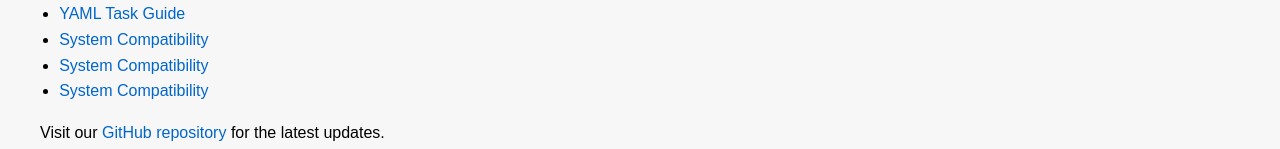
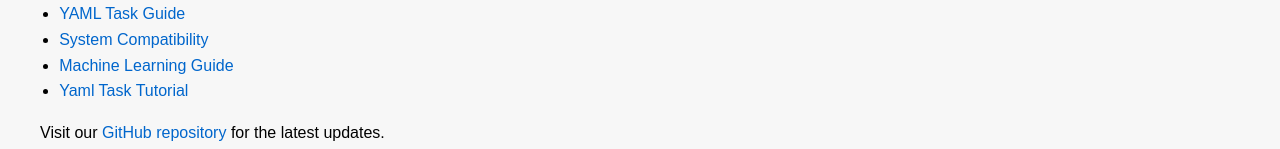
Before and after one commit to pietia28/quantumai-public, a plain HTML site: page docs/index.html in a window 1280 px wide. Shown: the part 262-411 px from the top of the page. Drawn offline with Linux system fonts and the light colour scheme.

Commit message:
docs/index.html edited

```diff
--- a/docs/index.html
+++ b/docs/index.html
@@ -19,8 +19,8 @@
     <li><a href="USER_GUIDE.md">User Guide</a></li>
     <li><a href="YAML_TASK_GUIDE.md">YAML Task Guide</a></li>
     <li><a href="COMPATIBILITY.md">System Compatibility</a></li>
-    <li><a href="MACHINE_LEARNING_GUIDE.md">System Compatibility</a></li>
-    <li><a href="YAML_TASK_GUIDE.md">System Compatibility</a></li>
+    <li><a href="MACHINE_LEARNING_GUIDE.md">Machine Learning Guide</a></li>
+    <li><a href="YAML_TASK_GUIDE.md">Yaml Task Tutorial</a></li>
   </ul>
 
   <p>Visit our <a href="https://github.com/pietia28/quantumai-public">GitHub repository</a> for the latest updates.</p>
```
